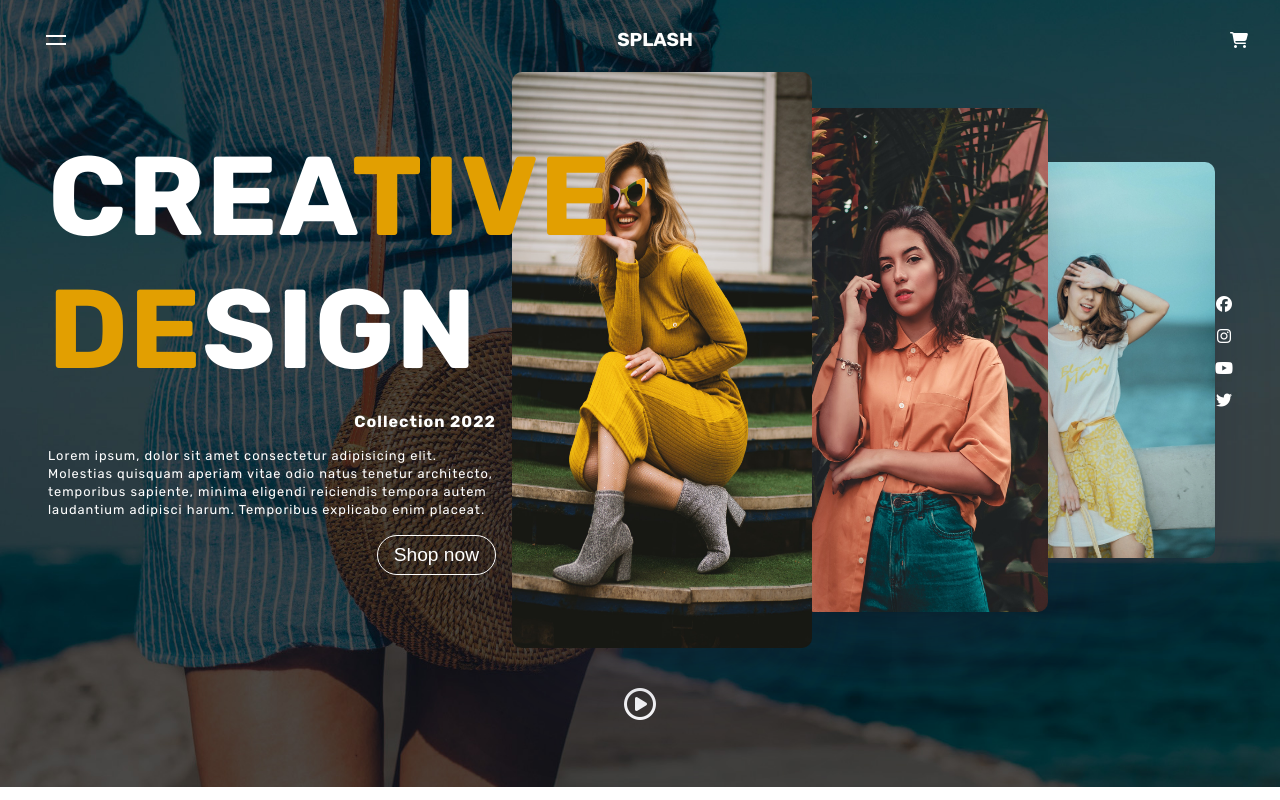
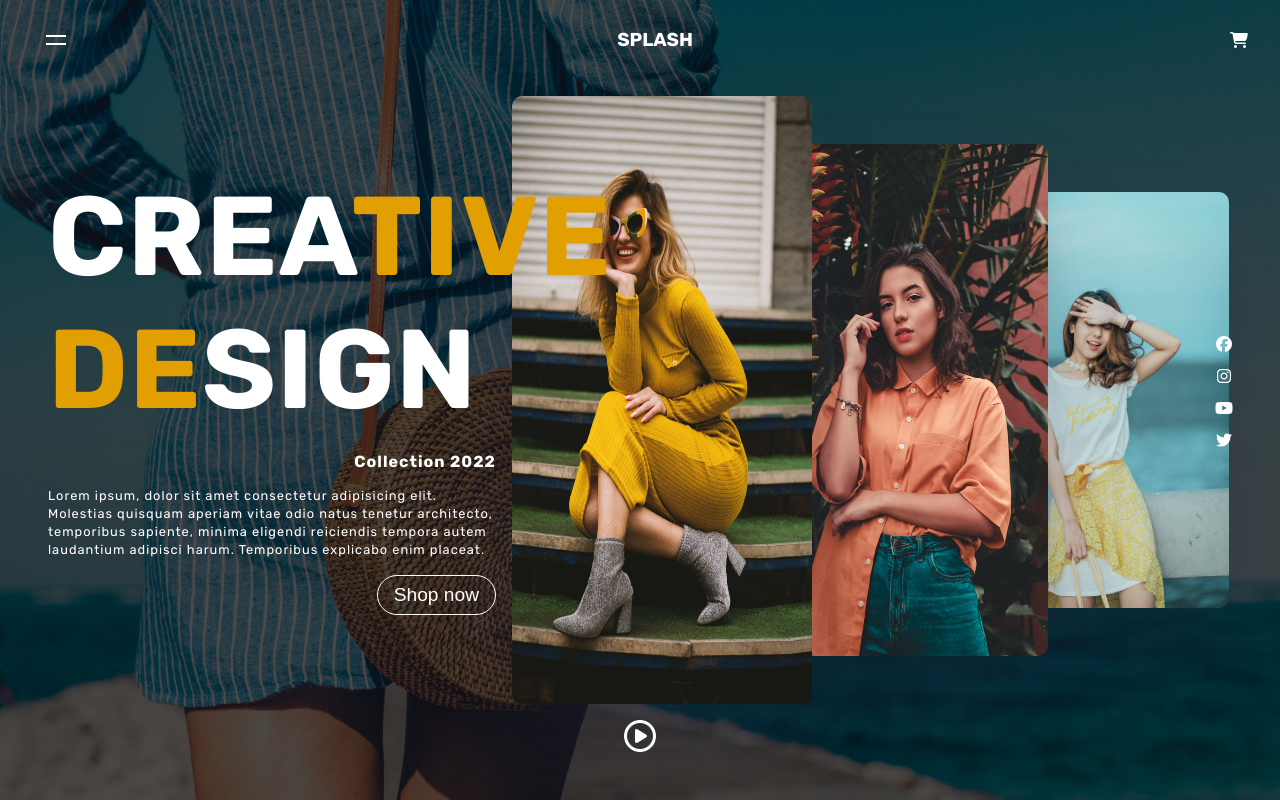
Before and after one commit to khanchandanivikas/fashion, a React (Create React App) app: page / in a window 1280 px wide. Built offline with nearby package versions, Linux system fonts and the light colour scheme.

Commit message:
height slider

```diff
--- a/src/scss/header.scss
+++ b/src/scss/header.scss
@@ -4,10 +4,11 @@
 .header_container {
     @include flex-center(row);
     justify-content: space-between;
-    padding: 1rem 2rem;
+    padding: 0 2rem;
     position: absolute;
     z-index: 1;
     width: 100%;
+    height: 80px;
     color: $text-color;
 
     & .fa-bars,
--- a/src/scss/main.scss
+++ b/src/scss/main.scss
@@ -6,8 +6,11 @@
 body {
     font-family: 'Rubik', sans-serif;
     @include background-image("../images/background.jpg");
-    height: 100%;
-    width: 100vw;
+}
+
+App {
+    height: 100vh;
+    width: 100%;
 }
 
 // .overlay {
@@ -31,6 +34,6 @@ img {
     grid-template-columns: 40% 50% 10%;
     justify-content: center;
     align-items: center;
-    width: 100%;
-   height: 90vh;
+    height: calc(100vh - 80px);
+    padding-top: 80px;
 }
--- a/src/scss/play.scss
+++ b/src/scss/play.scss
@@ -4,16 +4,14 @@
 .play-container {
     @include flex-center(column);
     width: 100%;
-    margin-top: -2rem;
-    // position: absolute;
-    z-index: 2;
-    // top: 92%;
+    height: 80px;
     color: $text-color;
     font-size: 2rem;
 
     & .far {
         cursor: pointer;
         @include transition;
+        z-index: 5;
 
         &:hover {
             color: $hover-color;
--- a/src/scss/slider.scss
+++ b/src/scss/slider.scss
@@ -14,20 +14,20 @@
 
     & img:nth-child(1) {
         z-index: 4;
-        width: 80%;
-        height: 80%;
+        width: 95%;
+        height: 95%;
     }
 
     & img:nth-child(2) {
-        width: 70%;
-        height: 70%;
+        width: 80%;
+        height: 80%;
         z-index: 2;
         margin-left: -10%;
     }
 
     & img:nth-child(3) {
-        width: 55%;
-        height: 55%;
+        width: 65%;
+        height: 65%;
         z-index: 1;
         margin-left: -15%;
     }
```
